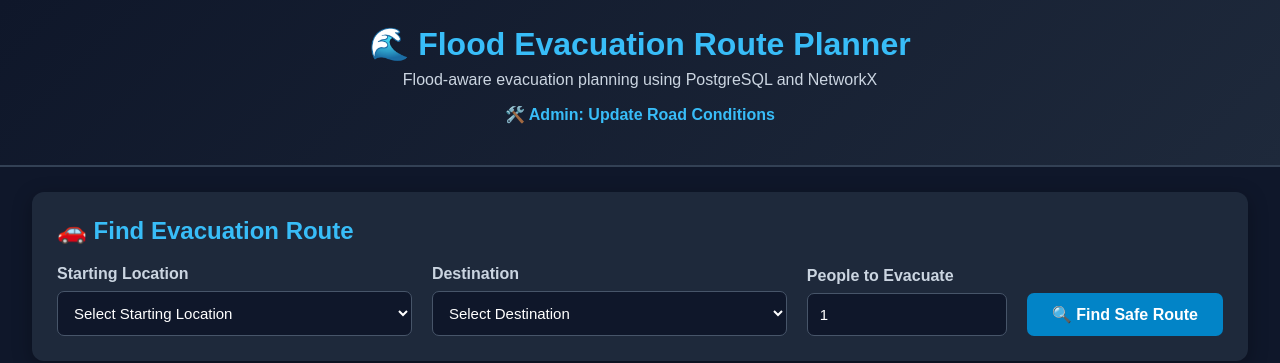
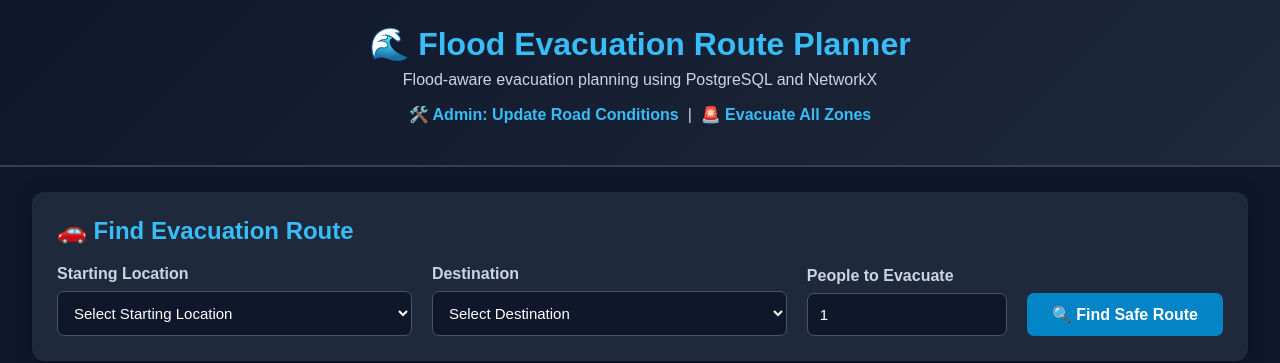
Before and after one commit to shaikyakub071-coder/flood_evacuation-planner, a Flask app: page / in a window 1280 px wide. Shown: the top 363 px of the page. Run offline with Flask 3, Linux system fonts and the light colour scheme; data that the repository does not hold is empty; some libraries are stand-ins or nearby versions.

Commit message:
Add evacuate all zones link to index.html
Added a link to evacuate all zones in the admin section.

```diff
--- a/templates/index.html
+++ b/templates/index.html
@@ -319,6 +319,11 @@
         <a href="/admin"
            style="color:#38bdf8;font-weight:bold;text-decoration:none;">
             🛠️ Admin: Update Road Conditions
+        </a>
+        &nbsp;|&nbsp;
+        <a href="/evacuate-all"
+           style="color:#38bdf8;font-weight:bold;text-decoration:none;">
+            🚨 Evacuate All Zones
         </a>
     </p>
 </div>
```
